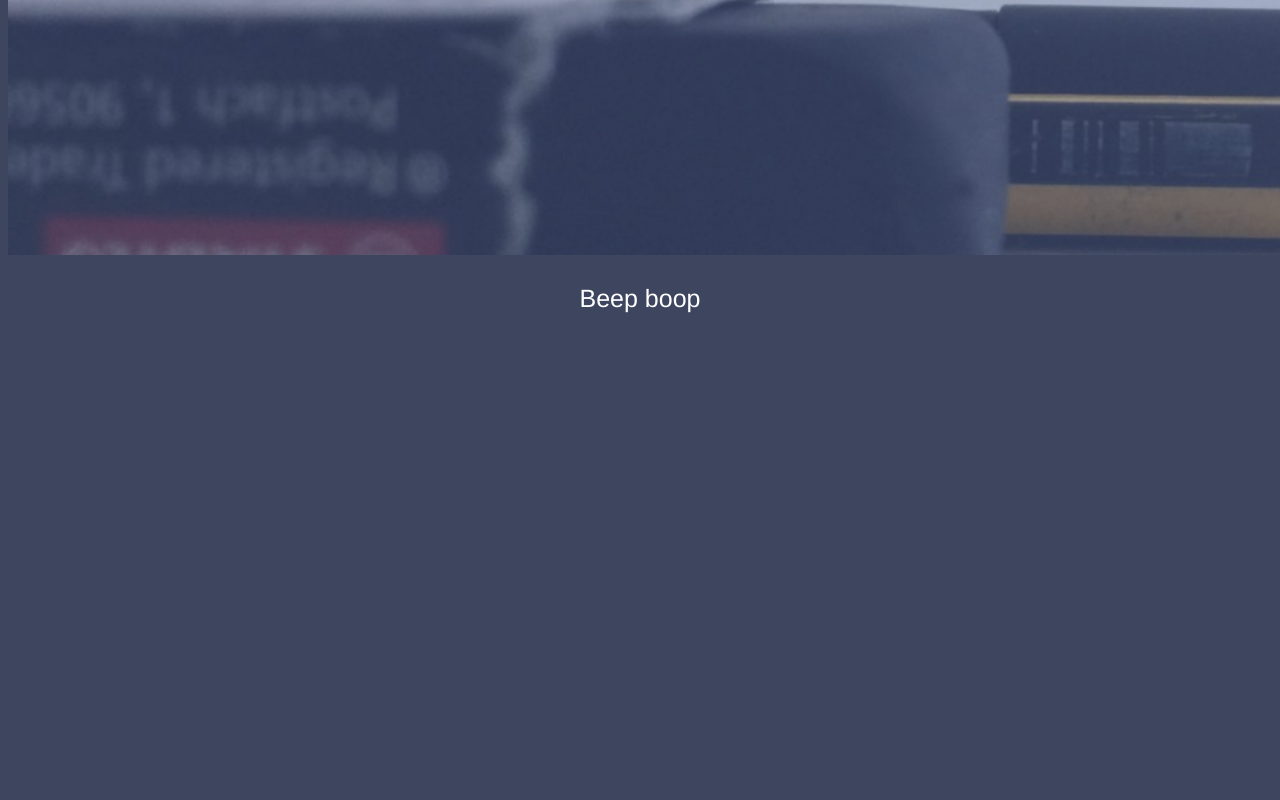
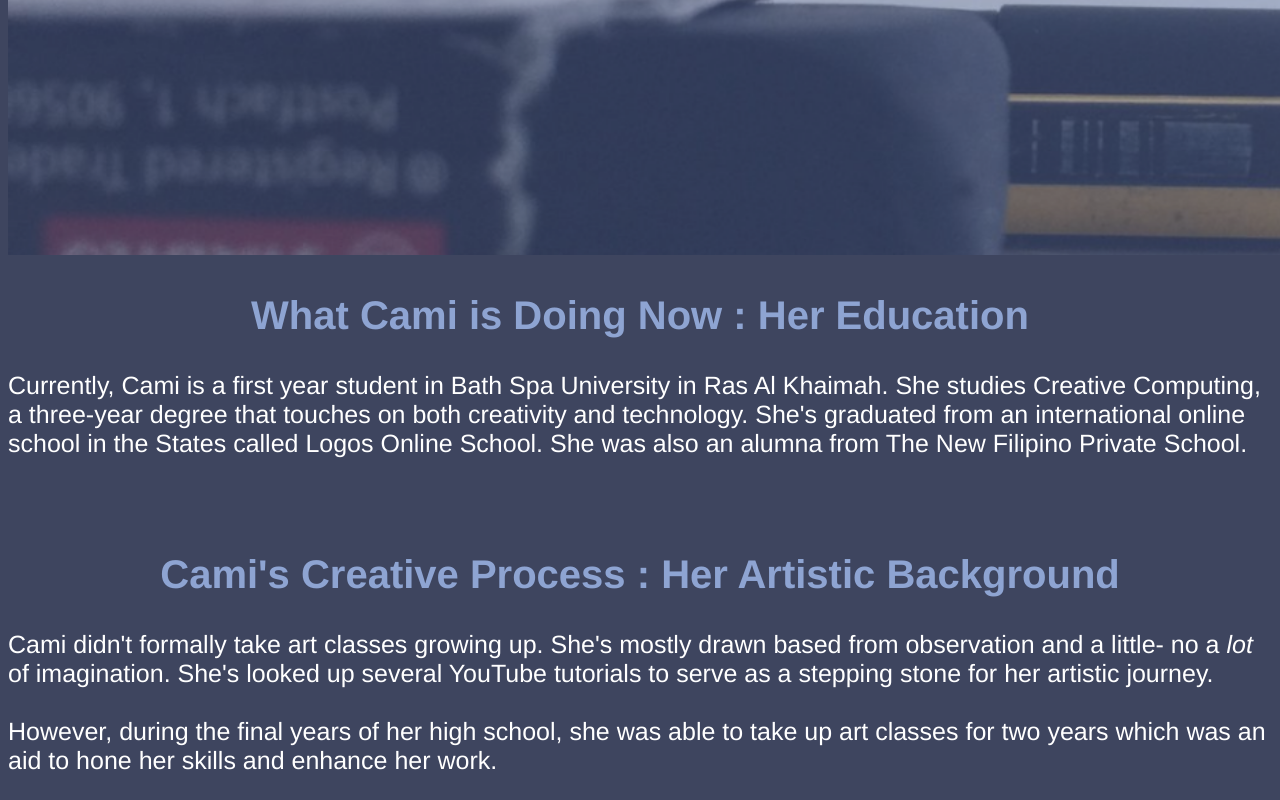
Before and after one commit to michaelaalexia/CamisArtchive, a plain HTML site: page Main Page/whatcamidoes.html in a window 1280 px wide. Shown: the part 681-1481 px from the top of the page. Before the commit the page ends 1019 px from the top, so only its background shows below. Drawn offline with Linux system fonts and the light colour scheme.

Commit message:
mainpage.html

```diff
--- a/Main Page/cami.css
+++ b/Main Page/cami.css
@@ -52,3 +52,7 @@ p {
     text-align: center;
     padding: 1%;
 }
+
+.reach {
+    color: black;
+}
--- a/Main Page/wcd.css
+++ b/Main Page/wcd.css
@@ -20,8 +20,15 @@ body {
     justify-content: space-evenly;
 }
 /* WRITTEN SECTION */
+.summary {
+    font-family: Helvetica;
+    font-size: 40px;
+    color: rgb(142,164,210);
+    text-align: center;
+}
+
 p {
-    text-align: center;
+    text-align: left;
     color: white;
     font-family: Helvetica;
     font-size: 25px;
--- a/Main Page/whatcamidoes.html
+++ b/Main Page/whatcamidoes.html
@@ -24,6 +24,18 @@
     <img src="what cami does (2).png" height="352.5" width="1967">
 
     <!-- WHAT SHE DOES -->
-    <p>Beep boop</p>
+    <h2 class="summary">What Cami is Doing Now : Her Education</h2>
+    <p>Currently, Cami is a first year student in Bath Spa University in Ras Al Khaimah. She studies Creative Computing,
+        a three-year degree that touches on both creativity and technology. She's graduated from an international online school
+        in the States called Logos Online School. She was also an alumna from The New Filipino Private School.
+    </p>
+    <br><br>
+
+    <h2 class="summary">Cami's Creative Process : Her Artistic Background</h2>
+    <p>Cami didn't formally take art classes growing up. She's mostly drawn based from observation and a little- no a <i>lot</i> of imagination.
+        She's looked up several YouTube tutorials to serve as a stepping stone for her artistic journey. <br> <br>
+        However, during the final years of her high school, she was able to take up art classes for two years which was an aid to
+        hone her skills and enhance her work.
+    </p>
 </body>
 </html>
```
Also changed, not shown: Main Page/aboutcami.html (+3 -2 lines), Main Page/camiart.html (+3 -1 lines), Main Page/camidigiart.html (+0 -1 lines).
